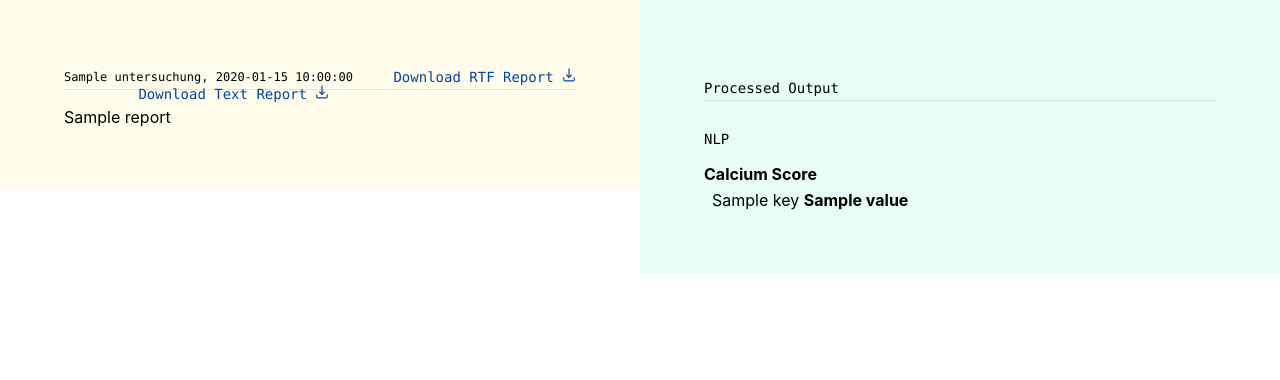
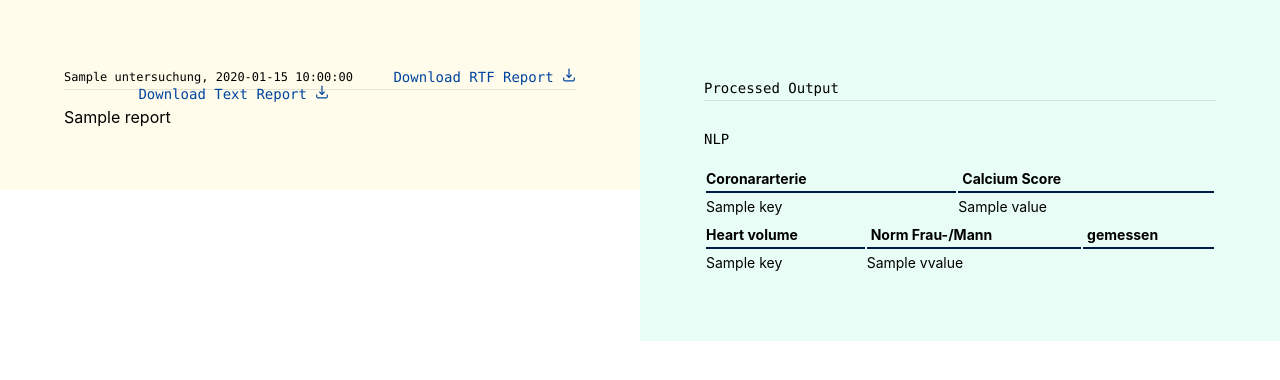
Before and after one commit to joshy/review, a Flask app: template repo/templates/nlp.html in a window 1280 px wide. Shown: the part 102-482 px from the top of the page. Run offline with Flask 2, Linux system fonts and the light colour scheme; the template is opened without the code that fills it: most values are stand-ins (such as "Sample title", 1, 10 or a date in 2020); some libraries are stand-ins or nearby versions.

Commit message:
added heart volume

```diff
--- a/distill/calcium.py
+++ b/distill/calcium.py
@@ -2,7 +2,7 @@
 Extract calcium score from report
 """
 
-def execute(report, meta_data):
+def extract_score(report, meta_data):
     result = {}
     lines = [s.strip() for s in report.splitlines()]
     for l in lines:
@@ -25,5 +25,5 @@ def _values(line):
         values[k]: values[k + 1]
         for k in range(2, len(values) - 2, 2) if values[k]
     }
-    result = {k.strip(): v.strip() for k, v in result.items() if v is not None}
+    result = {k.strip() : v.strip() for k, v in result.items() if v is not None}
     return result
--- a/repo/templates/nlp.html
+++ b/repo/templates/nlp.html
@@ -49,6 +49,9 @@
         {% if nlp.calcium_score %}
             {% include 'partials/calcium.html' %}
         {% endif %}
+        {% if nlp.heart_volume %}
+            {% include 'partials/heart_volume.html' %}
+        {% endif %}
     </div>
 </body>
 <script>
--- a/repo/templates/partials/calcium.html
+++ b/repo/templates/partials/calcium.html
@@ -1,11 +1,18 @@
 <div>
-    <span class="b">Calcium Score</span>
-    <div class="ml2">
-        {% for key, value in nlp.calcium_score.items() %}
-        <dl class="ml2 f6 lh-title mv2"></dl>
-        <dt class="dib">{{ key|e }}</dt>
-        <dd class="dib ml0 b">{{ value|e }}</dd>
-        </dl>
-        {% endfor %}
-    </div>
+    <table class="w-100 table f6">
+        <thead>
+            <tr>
+                <th class="pl0 pa1 bb b--navy bw1 tl">Coronararterie</th>
+                <th class="pa1 bb b--navy bw1 tl">Calcium Score</th>
+            </tr>
+        </thead>
+        <tbody>
+            {% for key, value in nlp.calcium_score.items() %}
+            <tr>
+                <td class="pl0 pa1 v-top">{{ key|e }}</td>
+                <td class="pl0 pa1 v-top">{{ value|e }}</td>
+            </tr>
+            {% endfor %}
+        </tbody>
+    </table>
 </div>
--- /dev/null
+++ b/repo/templates/partials/heart_volume.html
@@ -0,0 +1,21 @@
+<div>
+    <table class="w-100 table f6">
+        <thead>
+            <tr>
+                <th class="pl0 pa1 bb b--navy bw1 tl">Heart volume</th>
+                <th class="pa1 bb b--navy bw1 tl">Norm Frau-/Mann</th>
+                <th class="pa1 bb b--navy bw1 tl">gemessen</th>
+            </tr>
+        </thead>
+        <tbody>
+            {% for key, value in nlp.heart_volume.items() %}
+            <tr>
+                <td class="pl0 pa1 v-top">{{ key|e }}</td>
+                {% for kkey, vvalue in value.items() %}
+                <td class="pl0 pa1 v-top">{{ vvalue|e }}</td>
+                {% endfor %}
+            </tr>
+            {% endfor %}
+        </tbody>
+    </table>
+</div>
```
Also changed, not shown: distill/__init__.py (+5 -2 lines), distill/heart_volume.py (added, +30 -0 lines), repo/app.py (+6 -7 lines), tests/test_distill_calcium.py (+11 -3 lines), tests/test_distill_heart_volume.py (added, +26 -0 lines).
